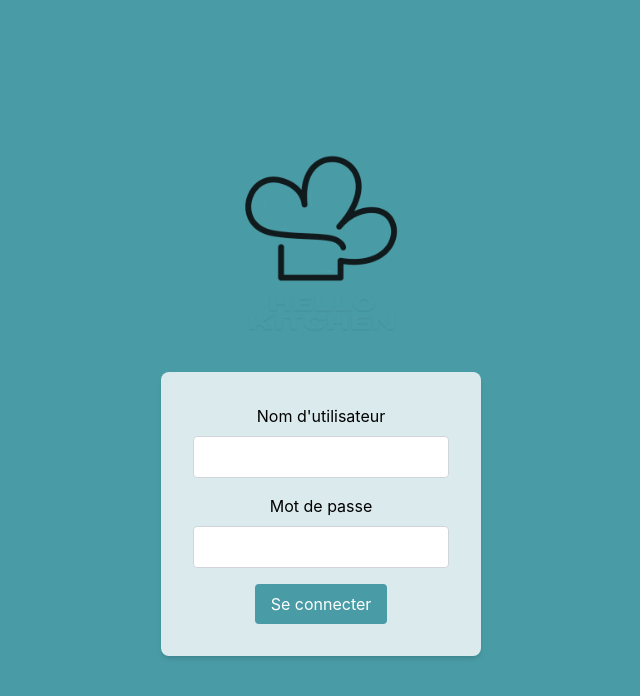
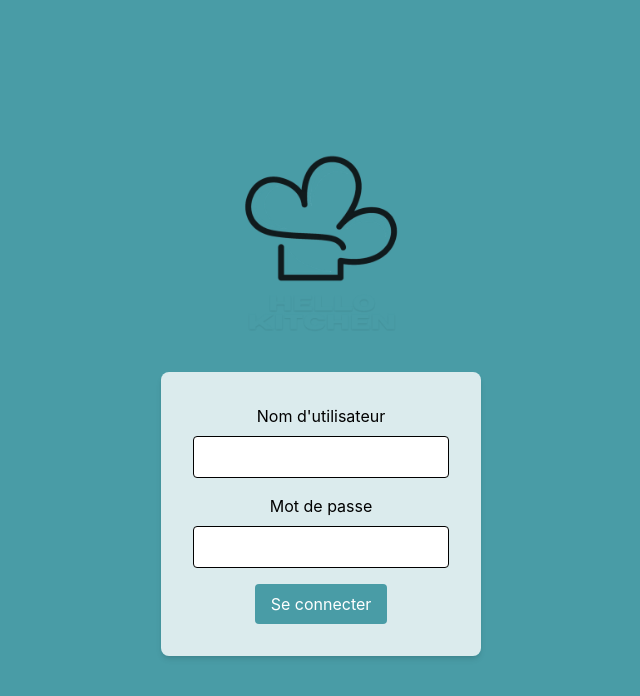
Before and after one commit to Hello-Kitchen/KDS-Front-End, a React (Create React App) app: page /login in a window 1280 px wide. Shown: the top 696 px of the page, without its empty margins (319-959 px from the left). Built offline with nearby package versions, Linux system fonts and the light colour scheme.

Commit message:
feat: Ajout couleur custom dans la config tailwind et dans la page login

```diff
--- a/src/pages/Login.js
+++ b/src/pages/Login.js
@@ -20,7 +20,7 @@ const Login = () => {
     };
 
     return (
-        <div className="flex flex-col justify-center items-center h-screen bg-[#499CA6]">
+        <div className="flex flex-col justify-center items-center h-screen bg-kitchen-blue">
             <img src={logo} alt="Logo" className="w-52 h-52 mb-5" />
             <div className="bg-white bg-opacity-80 p-8 rounded-lg shadow-md w-80 text-center">
                 <form onSubmit={handleSubmit}>
@@ -46,7 +46,7 @@ const Login = () => {
                     </div>
                     <button
                         type="submit"
-                        className="px-4 py-2 rounded bg-[#499CA6] text-white hover:bg-[#417f8c] transition duration-300"
+                        className="px-4 py-2 rounded bg-kitchen-blue text-white hover:bg-[#417f8c] transition duration-300"
                     >
                         Se connecter
                     </button>
--- a/tailwind.config.js
+++ b/tailwind.config.js
@@ -1,8 +1,23 @@
 /** @type {import('tailwindcss').Config} */
 module.exports = {
-  content: ["./src/**/*.{html,js}"],
+  content: ["./src/**/*.{js,jsx,ts,tsx}",],
   theme: {
-    extend: {},
+    colors: {
+      'white': '#FFFFFF',
+      'black': '#000000',
+      'kitchen-blue': '#499CA6',
+      'kitchen-yellow': '#F2E5A2',
+      'kitchen-orange': '#F2762E',
+      'kitchen-red': '#D91604',
+      'kitchen-beige': '#D98282',
+    },
+    extend: {
+      height: {
+        'lh': '7%',
+        'lf': '13%',
+        'pos-button': '11%',
+      }
+    },
   },
   plugins: [],
 }
```
